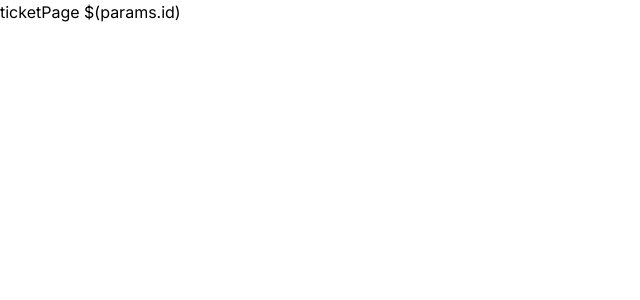
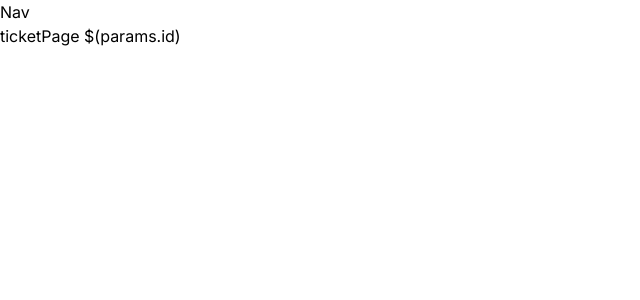
Before and after one commit to Marcusngugi25/codetick-app, a Next.js app: page /ticketPage/1 in a window 1280 px wide. Shown: the top 300 px of the page, without its empty margins (0-640 px from the left). Built offline with nearby package versions, Linux system fonts and the light colour scheme.

Commit message:
"Added Nav component to RootLayout and updated body tag"

```diff
--- a/app/layout.js
+++ b/app/layout.js
@@ -1,5 +1,6 @@
 import { Inter } from "next/font/google";
 import "./globals.css";
+import Nav from "./(components)/nav";
 
 const inter = Inter({ subsets: ["latin"] });
 
@@ -11,7 +12,10 @@
 export default function RootLayout({ children }) {
   return (
     <html lang="en">
-      <body className={inter.className}>{children}</body>
+      <body className={inter.className}>
+        <Nav />
+        {children}
+      </body>
     </html>
   );
 }
```
